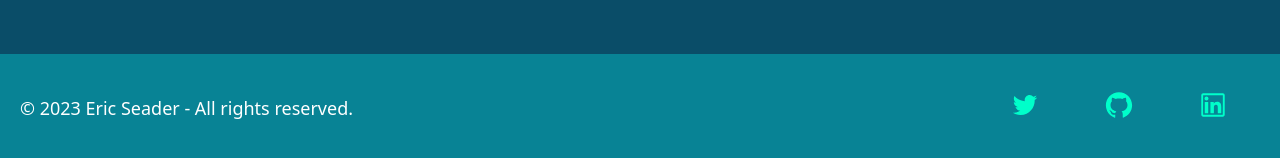
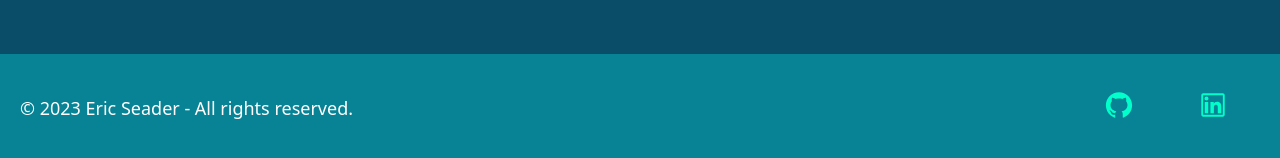
Before and after one commit to ejseader/seader-portfolio-react, a React (Create React App) app: page / in a window 1280 px wide. Shown: the part 4443-4601 px from the top of the page. Built offline with nearby package versions, Linux system fonts and the light colour scheme.

Commit message:
removed twitter link from footer

```diff
--- a/src/components/Footer.js
+++ b/src/components/Footer.js
@@ -10,13 +10,6 @@ const Footer = () => {
 
       <nav className="block py-2">
         <ul className="flex">
-          <li>
-            <a href="https://twitter.com/EricSeaderTR" target="_blank" without rel="noreferrer"
-              className="pr-4 inline-block text-accent hover:text-white"
-            >
-              {" "}
-              <AiOutlineTwitter size={30} />{" "}</a>
-          </li>
           <li>
           <a
               href="https://www.github.com/ejseader" target="_blank" without rel="noreferrer"
```
